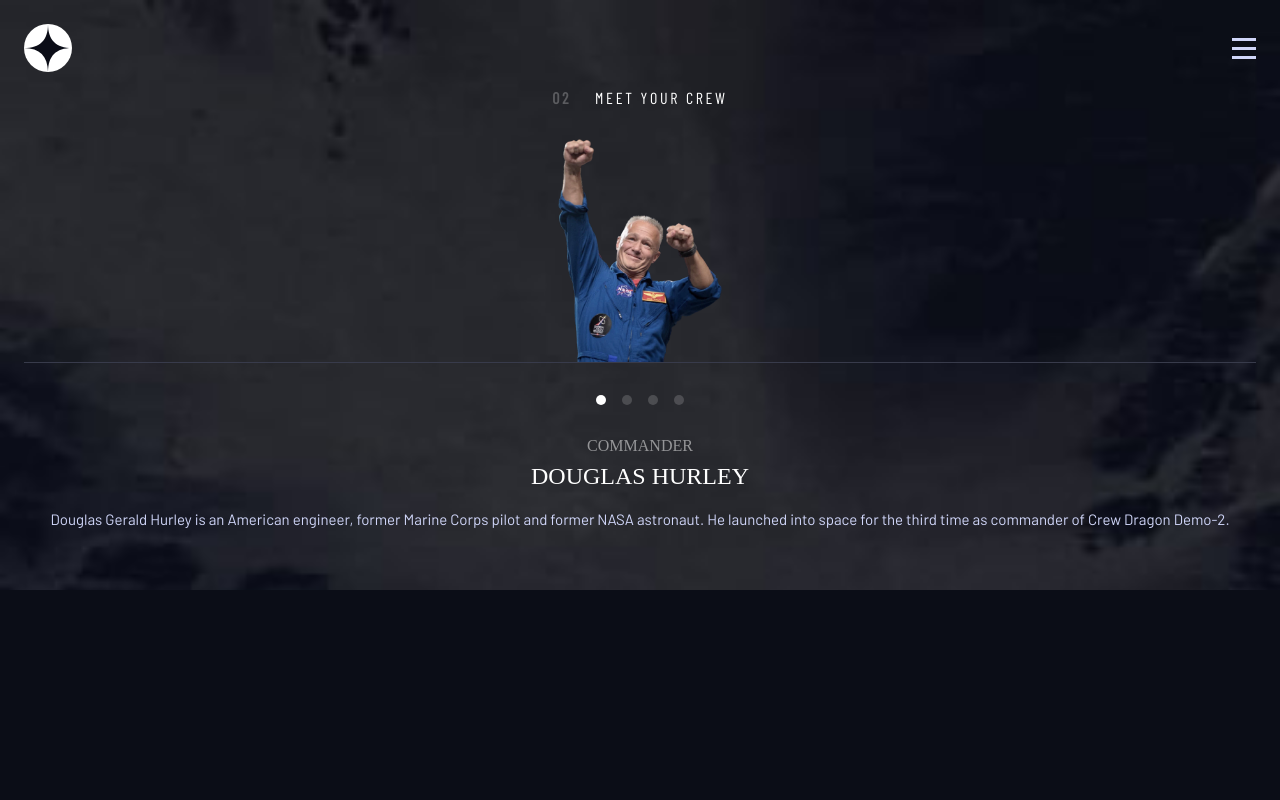
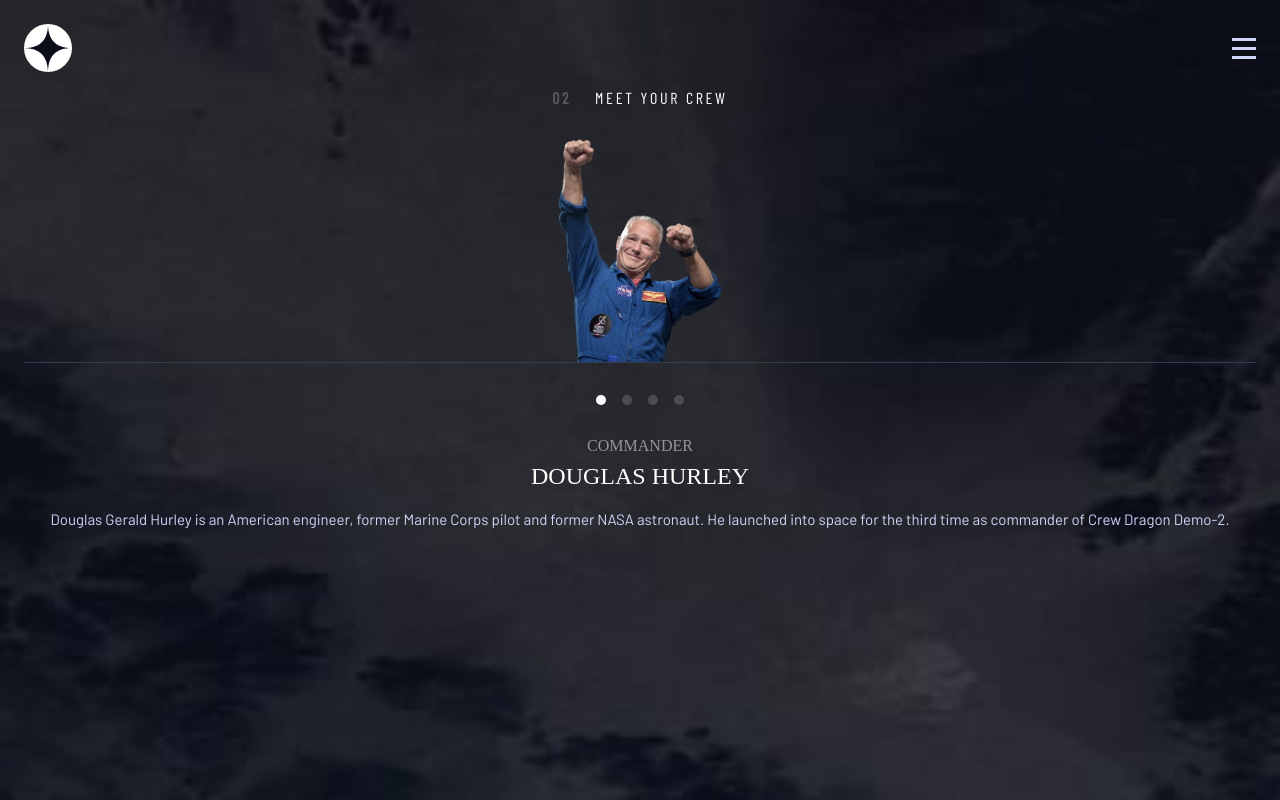
Before and after one commit to MichalTrubini/REACT_Space-tourism-multi-page-website, a React (Create React App) app: page /crew in a window 1280 px wide. Built offline with nearby package versions, Linux system fonts and the light colour scheme; a web font is replaced by a local one.

Commit message:
viewport height fix

```diff
--- a/src/pages/Crew.js
+++ b/src/pages/Crew.js
@@ -6,8 +6,10 @@ import '../css/pages.css'
 const Crew = () => {
     console.log(window.document.body.offsetHeight);
 
+    const height = window.innerHeight;
+
     return (
-    <div className="crew">
+    <div className="crew"  style={{minHeight:height}}>
         <PageTitle><span className="pagetitle__heading--dark">02</span> meet your crew</PageTitle>
         <Members />
     </div>
--- a/src/pages/Destination.js
+++ b/src/pages/Destination.js
@@ -5,8 +5,11 @@ import '../css/pages.css'
 
 const Destination = () => {
     console.log(window.document.body.offsetHeight);
+
+    const height = window.innerHeight;
+
     return (
-        <div className="destination">
+        <div className="destination" style={{minHeight:height}}>
             <PageTitle><span className="pagetitle__heading--dark">01</span> Pick your destination</PageTitle>
             <Planet />
         </div>
--- a/src/pages/Home.js
+++ b/src/pages/Home.js
@@ -2,8 +2,11 @@ import '../css/home.css'
 
 const Home = () => {
     console.log(window.innerHeight);
+
+    const height = window.innerHeight;
+
     return (
-        <div className="home">
+        <div className="home" style={{minHeight:height}}>
             <div className="home__intro">
                 <p className="home__subheading">So, you want to travel to</p>
                 <h1 className="home__heading">Space</h1>
--- a/src/pages/Technology.js
+++ b/src/pages/Technology.js
@@ -3,8 +3,11 @@ import Transport from "../components/Transport";
 
 const Technology = () => {
     console.log(window.innerHeight);
+
+    const height = window.innerHeight;
+
     return (
-        <div className="technology">
+        <div className="technology" style={{minHeight:height}}>
             <PageTitle><span className="pagetitle__heading--dark">03</span>space launch 101</PageTitle>
             <Transport/>
         </div>
```
